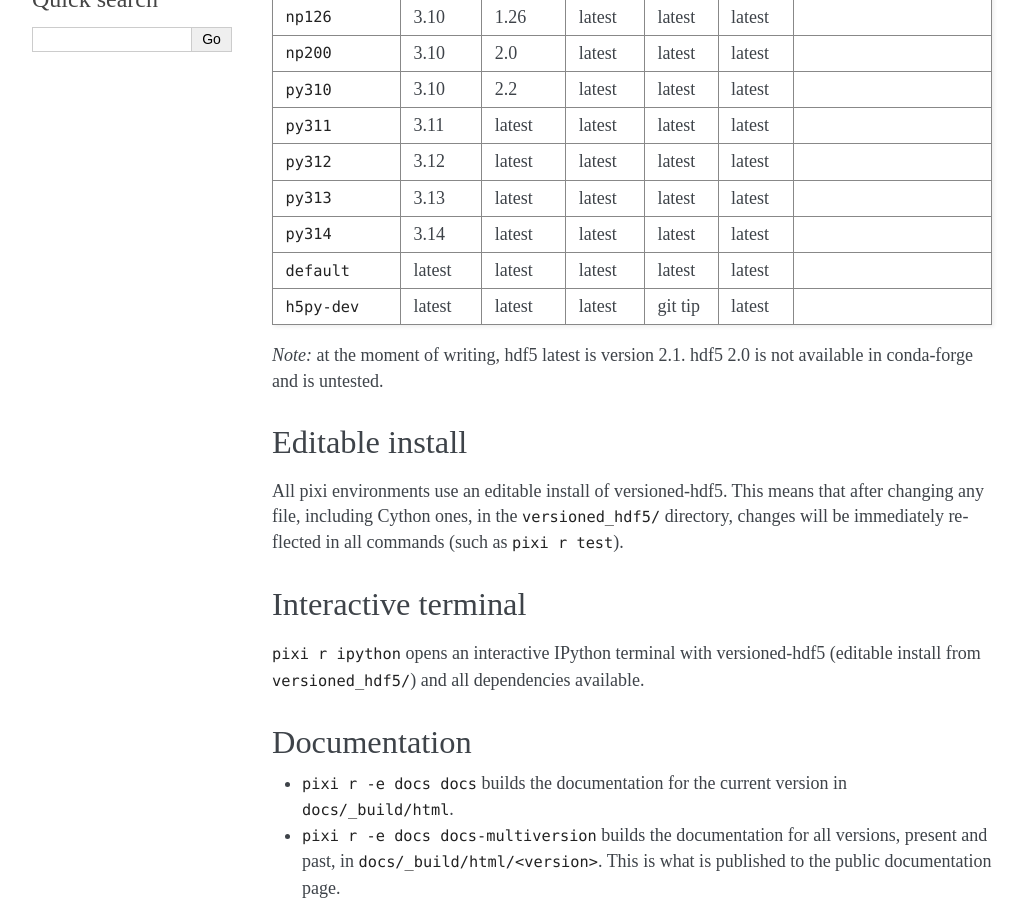
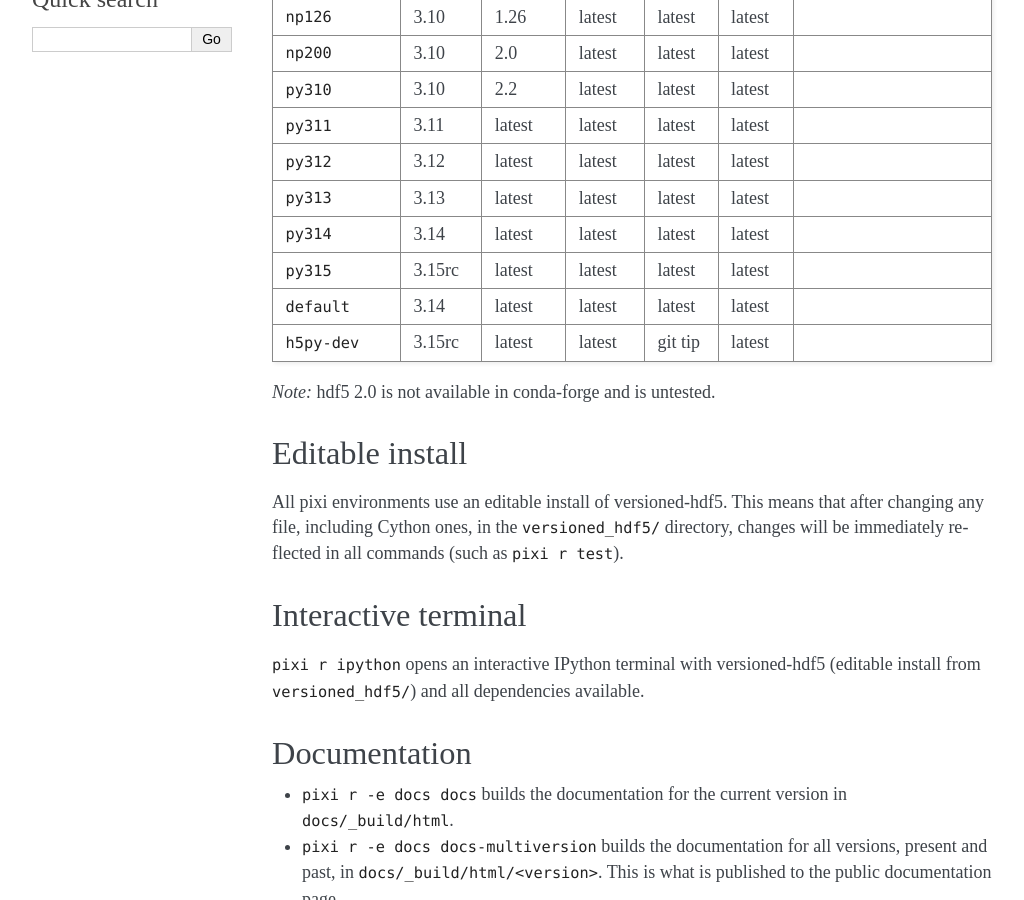
Before and after one commit to deshaw/versioned-hdf5, a Sphinx documentation site: the page built from docs/development.md, in a window 1280 px wide and 900 px high, scrolled down 747 px. Shown: the whole window, without its empty margins (118-1142 px from the left). Built offline with Sphinx 7.4.7, drawn with Linux system fonts in a browser that asks for light colours.

```diff
--- a/docs/development.md
+++ b/docs/development.md
@@ -32,11 +32,11 @@ You can choose among the following:
 | `py312`     | 3.12   | latest | latest      | latest    | latest  |                                                 |
 | `py313`     | 3.13   | latest | latest      | latest    | latest  |                                                 |
 | `py314`     | 3.14   | latest | latest      | latest    | latest  |                                                 |
-| `default`   | latest | latest | latest      | latest    | latest  |                                                 |
-| `h5py-dev`  | latest | latest | latest      | git tip   | latest  |                                                 |
+| `py315`     | 3.15rc | latest | latest      | latest    | latest  |                                                 |
+| `default`   | 3.14   | latest | latest      | latest    | latest  |                                                 |
+| `h5py-dev`  | 3.15rc | latest | latest      | git tip   | latest  |                                                 |
 
-*Note:* at the moment of writing, hdf5 latest is version 2.1.
-hdf5 2.0 is not available in conda-forge and is untested.
+*Note:* hdf5 2.0 is not available in conda-forge and is untested.
 
 ## Editable install
 
```
Also changed, not shown: pixi.toml (+6 -1 lines), 2 other files.
